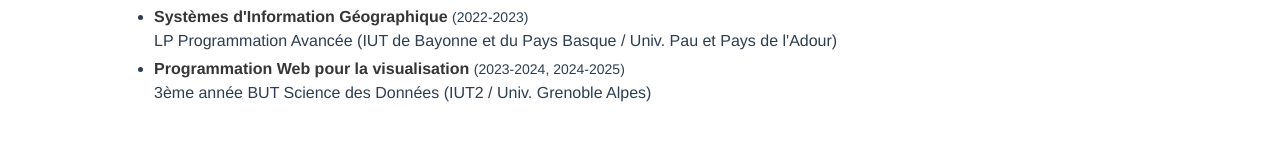
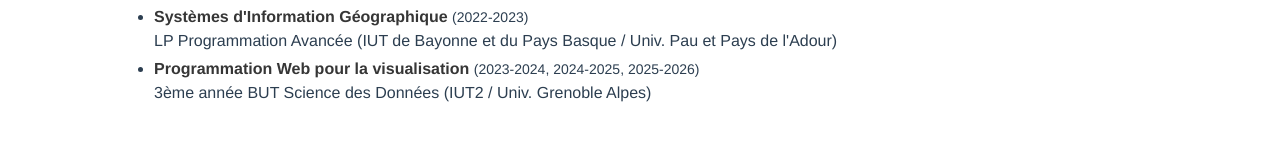
Before and after one commit to mthh/portfolio, a Vue app: page /portfolio/teachings in a window 1280 px wide. Shown: the part 580-731 px from the top of the page. Built offline with nearby package versions, Linux system fonts and the light colour scheme.

Commit message:
Update teaching section

```diff
--- a/src/views/Teachings.vue
+++ b/src/views/Teachings.vue
@@ -44,7 +44,7 @@
         </li>
         <li>
           <strong>Programmation
-            Web pour la visualisation</strong> <small>(2023-2024, 2024-2025)</small>
+            Web pour la visualisation</strong> <small>(2023-2024, 2024-2025, 2025-2026)</small>
           <br>3ème année BUT Science des Données
           (IUT2 / Univ. Grenoble Alpes)
         </li>
```
